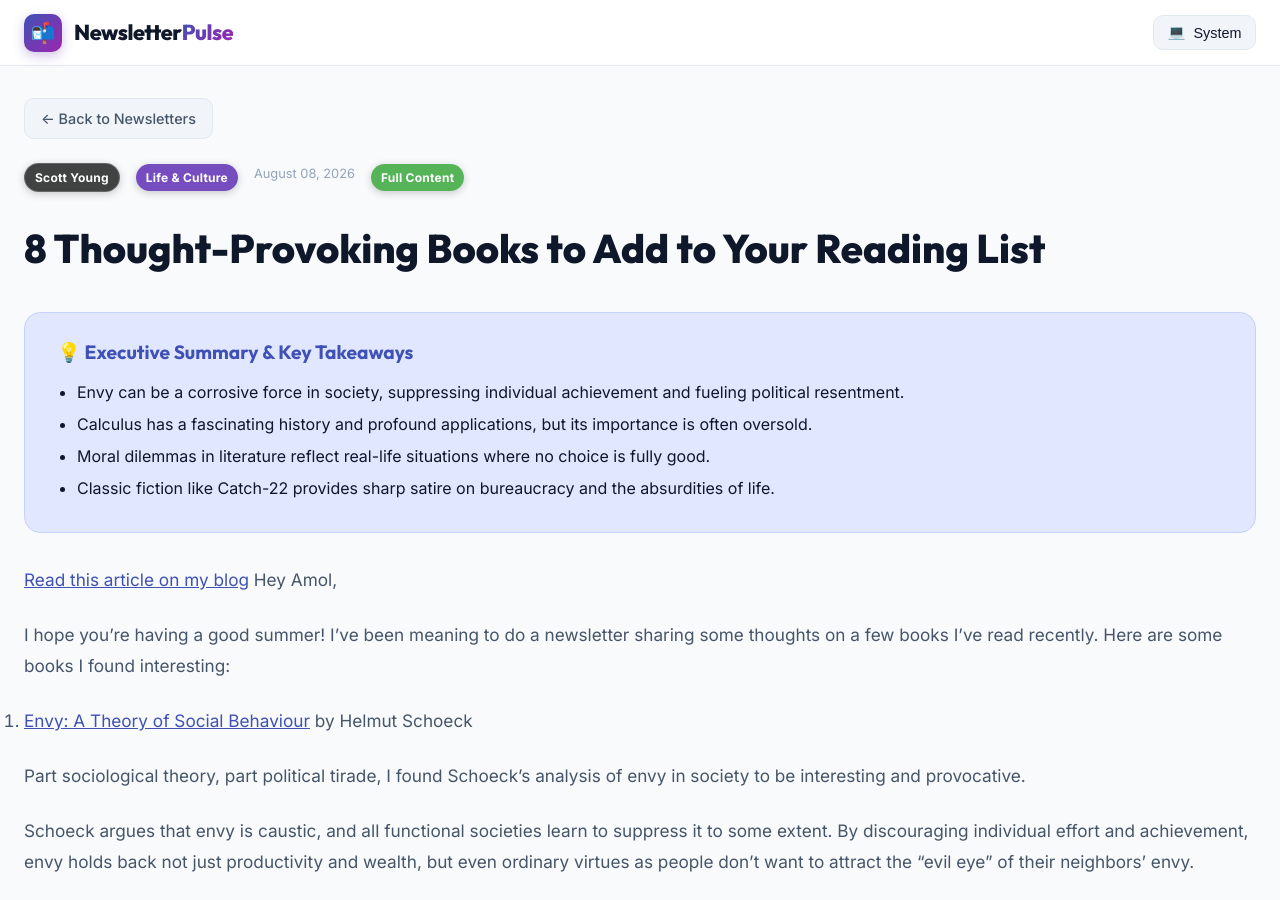
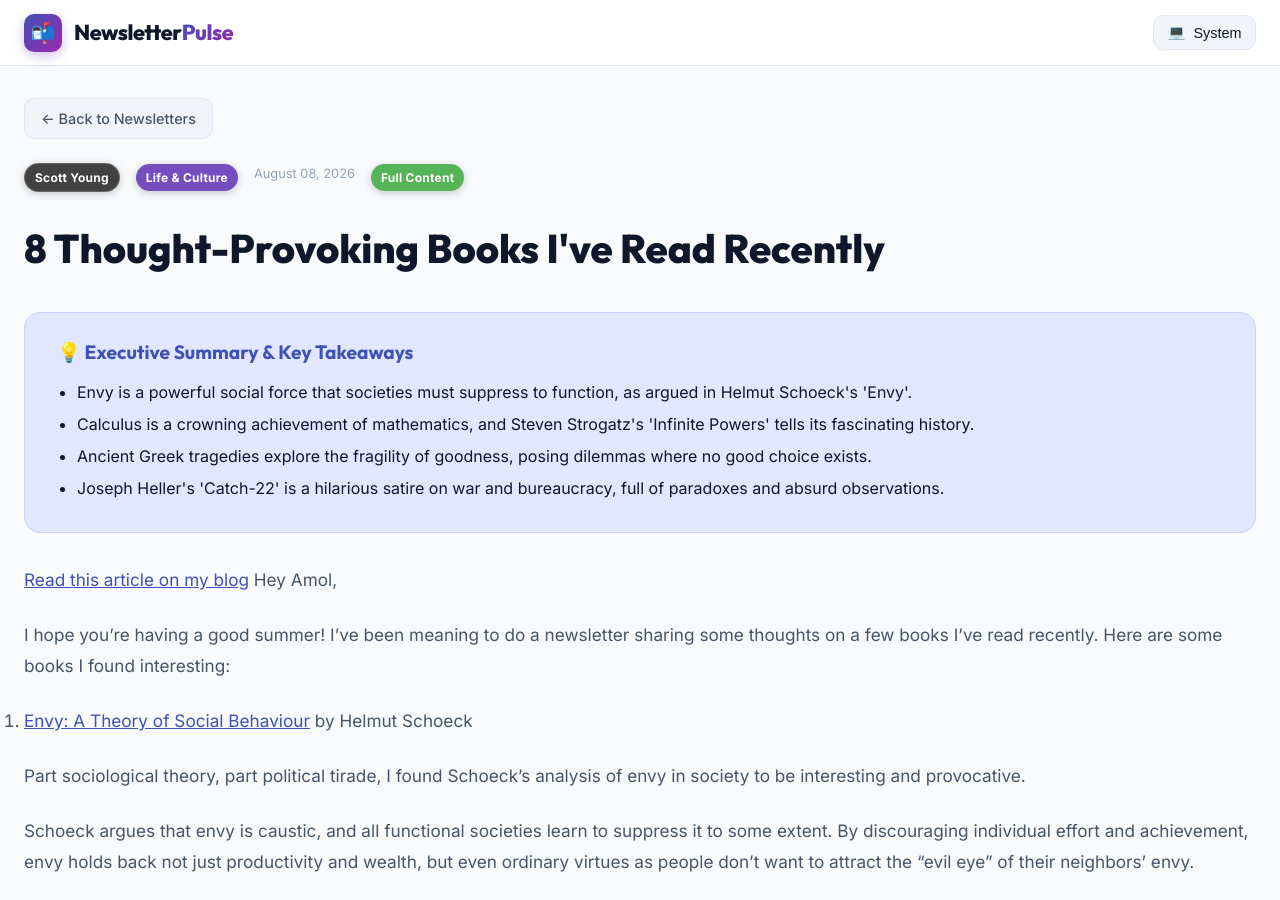
Before and after one commit to vampcoder/daily-newsletters, a Jekyll site: the page built from _posts/2026-08-08-8-thought-provoking-books-ive-read-recently.md, in a window 1280 px wide and 900 px high. Built offline with Jekyll 4.4.1, drawn with Linux system fonts in a browser that asks for light colours; some of the changed text lies outside the part shown.

Commit message:
Update newsletter: 8 Thought-provoking books I've read recently

```diff
--- a/_posts/2026-08-08-8-thought-provoking-books-ive-read-recently.md
+++ b/_posts/2026-08-08-8-thought-provoking-books-ive-read-recently.md
@@ -1,18 +1,18 @@
 ---
 layout: post
-title: "8 Thought-Provoking Books to Add to Your Reading List"
+title: "8 Thought-Provoking Books I've Read Recently"
 date: 2026-08-08 15:34:27 +0000
 source: "Scott Young"
 category: "Life & Culture"
-excerpt: "Scott Young shares eight books he found thought-provoking, ranging from a sociological analysis of envy to classic fiction like Catch-22. His commentary offers insights into human nature, mathematics, ethics, and economics, making this a great list for curious readers."
+excerpt: "In this newsletter, Scott Young shares his insights on eight books he recently read, ranging from sociology and calculus to Greek tragedy and satire. He offers thought-provoking commentary on each, making this a diverse reading list for curious minds."
 theme_gradient: "linear-gradient(135deg, #4caf50 0%, #388e3c 100%)"
 image: "https://www.scotthyoung.com/blog/wp-content/uploads/2026/08/51jzt8cSl3L._SL1400_-667x1024.jpg"
 is_summary: false
 key_takeaways:
-  - "Envy can be a corrosive force in society, suppressing individual achievement and fueling political resentment."
-  - "Calculus has a fascinating history and profound applications, but its importance is often oversold."
-  - "Moral dilemmas in literature reflect real-life situations where no choice is fully good."
-  - "Classic fiction like Catch-22 provides sharp satire on bureaucracy and the absurdities of life."
+  - "Envy is a powerful social force that societies must suppress to function, as argued in Helmut Schoeck's 'Envy'."
+  - "Calculus is a crowning achievement of mathematics, and Steven Strogatz's 'Infinite Powers' tells its fascinating history."
+  - "Ancient Greek tragedies explore the fragility of goodness, posing dilemmas where no good choice exists."
+  - "Joseph Heller's 'Catch-22' is a hilarious satire on war and bureaucracy, full of paradoxes and absurd observations."
 ---
 
 [Read this article on my blog](https://5a3293ec.click.convertkit-mail4.com/wvuq20lkqlughk0ew46t7hned9de3b8h2d57/08hwhgu23e4n4ehlh5/aHR0cHM6Ly93d3cuc2NvdHRoeW91bmcuY29tL2Jsb2cvMjAyNi8wOC8wNi9yZWNlbnQtcmVhZGluZy0zLw==)    Hey Amol,
@@ -99,6 +99,8 @@
 
     I haven’t always been motivated to read many classic works of fiction, although I seldom regret reading them. *Catch-22* reminds me that fiction is good, not just for entertainment, but for the kind of thinking it stimulates.      ⠀Best,
 
-    ⠀  ](https://5a3293ec.click.convertkit-mail4.com/wvuq20lkqlughk0ew46t7hned9de3b8h2d57/08hwhgu23e4n4ehlh5/aHR0cHM6Ly93d3cuc2NvdHRoeW91bmcuY29tL2Jsb2cvMjAyNi8wOC8wNi9yZWNlbnQtcmVhZGluZy0zLw==)**"**
+    ⠀  Share **"**[**8 Thought-Provoking Books I've Read Recently**](https://5a3293ec.click.convertkit-mail4.com/wvuq20lkqlughk0ew46t7hned9de3b8h2d57/08hwhgu23e4n4ehlh5/aHR0cHM6Ly93d3cuc2NvdHRoeW91bmcuY29tL2Jsb2cvMjAyNi8wOC8wNi9yZWNlbnQtcmVhZGluZy0zLw==)**"**
 
     ⠀
+
+    |  | 309-1275 West 6th Ave, Vancouver, BC V6H 1A6.
```
